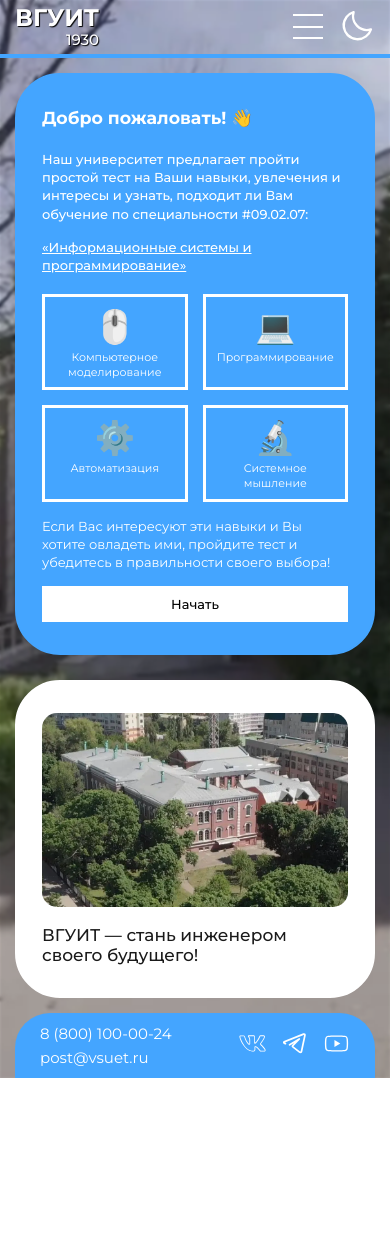
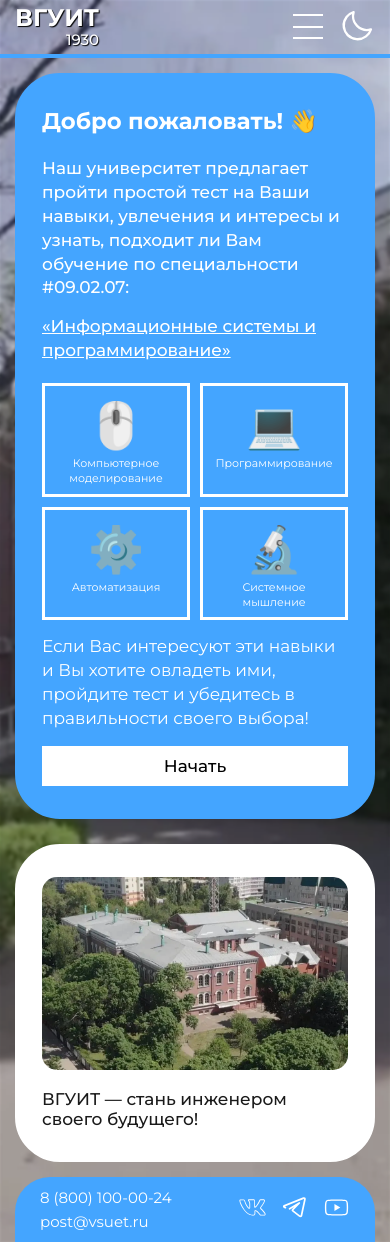
Before and after one commit to IvanZemsky/Vsuet-testing-page, a React (Create React App) app: page / in a window 390 px wide. Before the commit the page ends 1078 px from the top, so only its background shows below. Built offline with nearby package versions, Linux system fonts and the light colour scheme.

Commit message:
favicon + height adaptability for laptop

```diff
--- a/public/index.html
+++ b/public/index.html
@@ -2,6 +2,7 @@
 <html lang="en">
   <head>
     <meta charset="utf-8" />
+    <link rel="icon" type="image/x-icon" href="%PUBLIC_URL%/favicon.ico">
     <meta name="viewport" content="width=device-width, initial-scale=1" />
     <meta name="theme-color" content="#000000" />
     <meta
--- a/src/components/Intro/Intro.jsx
+++ b/src/components/Intro/Intro.jsx
@@ -2,7 +2,7 @@
 import Tag from "./../UI/Tag/Tag";
 import { useDispatch } from "react-redux";
 import { setIsStarted } from "../../store/slices/testSlice";
-import building from "../../assets/img/building.webp";
+import Preview from "../UI/Preview/Preview";
 
 const Intro = ({ desc }) => {
    const dispatch = useDispatch();
@@ -34,17 +34,7 @@
                Начать
             </button>
          </div>
-         <div className={styles.preview}>
-            <div className={styles.imgWrap}>
-               <img
-                  src={building}
-                  alt="Учебный корпус ВГУИТ, проспект Революции, 19"
-               />
-            </div>
-            <p className={styles.imgTitle}>
-               ВГУИТ — стань инженером своего будущего!
-            </p>
-         </div>
+         <Preview />
       </section>
    );
 };
--- a/src/components/Intro/Intro.module.css
+++ b/src/components/Intro/Intro.module.css
@@ -70,34 +70,11 @@
    text-decoration: underline;
 }
 
-.preview{
-   border: 2px solid var(--white);
-   border-radius: 45px;
-   padding: 35px;
-   background-color: var(--background);
-}
-
-.imgWrap{
-   margin-bottom: 15px;
-}
-
-.imgWrap img{
-   border-radius: 15px;
-}
-
-.imgTitle{
-   font-size: 21px;
-   font-weight: 500;
-}
-
 @media screen and (max-width: 1280px) {
    .intro{
       max-width: 1000px;
       grid-template-rows: auto auto;
       grid-template-columns: auto;
-   }
-   .preview{
-      max-width: 650px;
    }
 }
 
@@ -108,23 +85,29 @@
    .content{
       padding: 30px;
    }
-
 }
 
 @media screen and (max-width: 550px) {
    .intro{
       font-size: 13px;
    }
-   .content, .preview{
+   .content{
       padding: 31px 25px;
-   }
-   .imgTitle{
-      font-size: 17px;
    }
    .tags{
       grid-template-columns: repeat(auto-fit, minmax(130px, 1fr));
+      gap: 10px;
    }
    .startBtn{
       max-width: 100%;
    }
 }
+
+@media screen and (max-height: 901px) {
+   .intro{
+      font-size: 17px;
+   }
+   .tags{
+      font-size: 18px;
+   }
+}
--- a/src/components/Question/Question.module.css
+++ b/src/components/Question/Question.module.css
@@ -4,8 +4,9 @@
    align-self: center;
    width: 100%;
    max-width: 908px;
-   padding: 40px;
+   padding: 38px;
    border-radius: 45px;
+   border: 2px solid var(--white);
    background-color: var(--background);
 }
 
@@ -26,3 +27,9 @@
       margin-bottom: 15px;
    }
 }
+
+@media screen and (max-height: 901px) {
+   .questionTitle{
+      font-size: 22px;
+   }
+}
--- /dev/null
+++ b/src/components/UI/Preview/Preview.jsx
@@ -0,0 +1,21 @@
+import React from "react";
+import styles from "./Preview.module.css"
+import building from "../../../assets/img/building.webp";
+
+const Preview = () => {
+   return (
+      <div className={styles.preview}>
+         <div className={styles.imgWrap}>
+            <img
+               src={building}
+               alt="Учебный корпус ВГУИТ, проспект Революции, 19"
+            />
+         </div>
+         <p className={styles.imgTitle}>
+            ВГУИТ — стань инженером своего будущего!
+         </p>
+      </div>
+   );
+};
+
+export default Preview;
--- /dev/null
+++ b/src/components/UI/Preview/Preview.module.css
@@ -0,0 +1,34 @@
+.preview{
+   border: 2px solid var(--white);
+   border-radius: 45px;
+   padding: 35px;
+   background-color: var(--background);
+}
+
+.imgWrap{
+   margin-bottom: 15px;
+}
+
+.imgWrap img{
+   border-radius: 15px;
+}
+
+.imgTitle{
+   font-size: 21px;
+   font-weight: 500;
+}
+
+@media screen and (max-width: 1280px) {
+   .preview{
+      max-width: 650px;
+   }
+}
+
+@media screen and (max-width: 550px) {
+   .preview{
+      padding: 31px 25px;
+   }
+   .imgTitle{
+      font-size: 17px;
+   }
+}
--- a/src/pages/Result/Result.module.css
+++ b/src/pages/Result/Result.module.css
@@ -10,12 +10,17 @@
    align-self: center;
    max-width: 715px;
    width: 100%;
-   padding: 35px;
+   padding: 33px;
    margin: auto 0;
    border-radius: 55px;
+   border: 2px solid var(--blue);
    background-color: var(--block-background);
    color: var(--inverse-text);
    transition: 0.2s all linear;
+}
+
+:global(.dark) .resultInfo{
+   border: 2px solid var(--white);
 }
 
 .resultText{
```
Also changed, not shown: 1 other file (tests, documents, lock files or other folders).
